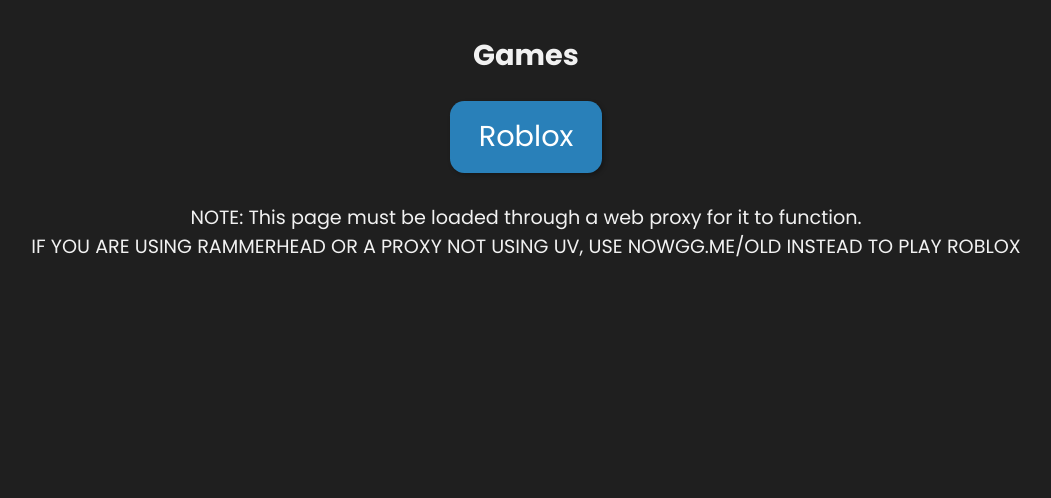
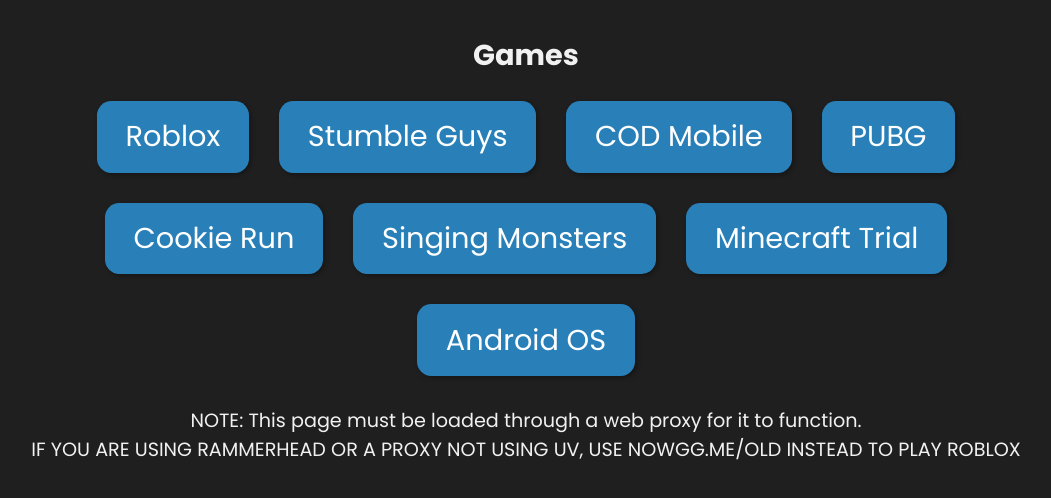
Before and after one commit to blakeand32/Among-Us, a plain HTML site: page index.html in a window 1280 px wide. Shown: the whole page, without its empty margins (114-1165 px from the left). Drawn offline with Linux system fonts and the light colour scheme.

Commit message:
wrfawsrsf

```diff
--- a/index.html
+++ b/index.html
@@ -216,6 +216,14 @@
       <h2>Games</h2>
       <div class="btnBox">
         <button class="btn" onclick="getNggGame('https://now.gg/play/roblox-corporation/5349/roblox');" fdprocessedid="6l3xhi">Roblox</button>
+        <button class="btn" onclick="getNggGame('https://now.gg/play/kitka-games/7999/stumble-guys');" fdprocessedid="i7vsm">Stumble Guys</button>
+        <button class="btn" onclick="getNggGame('https://now.gg/play/activision-publishing/7935/call-of-duty');" fdprocessedid="cw2au">COD Mobile</button>
+        <button class="btn" onclick="getNggGame('https://now.gg/play/proxima-beta/2609/pubg-mobile-resistance');" fdprocessedid="r0c5g">PUBG</button>
+        <button class="btn" onclick="getNggGame('https://now.gg/play/devsisters-corporation/3475/cookie-run');" fdprocessedid="q85thz">Cookie Run</button>
+        <button class="btn" onclick="getNggGame('https://now.gg/play/big-blue/8811/singing-monsters');" fdprocessedid="4vuopo">Singing Monsters</button>
+        <button class="btn" onclick="getNggGame('https://now.gg/play/mojang/2534/minecraft-trial');" fdprocessedid="3c5x0d">Minecraft Trial</button>
+        <button class="btn" onclick="getNggGame('https://now.gg/play/uncube/7074/now');" fdprocessedid="ceafnj">Android OS</button>
+
         <!-- <button class="btn" onclick="getNggGame('https://now.gg/play/');"></button> -->
       </div>
       NOTE: This page must be loaded through a web proxy for it to function.<br />
```
